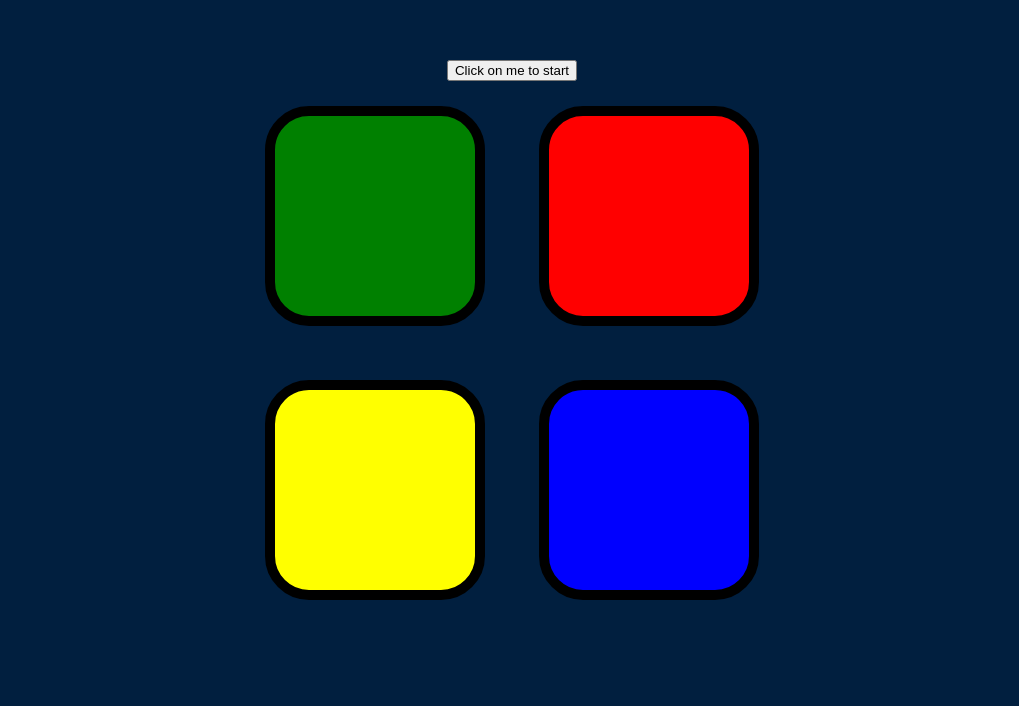
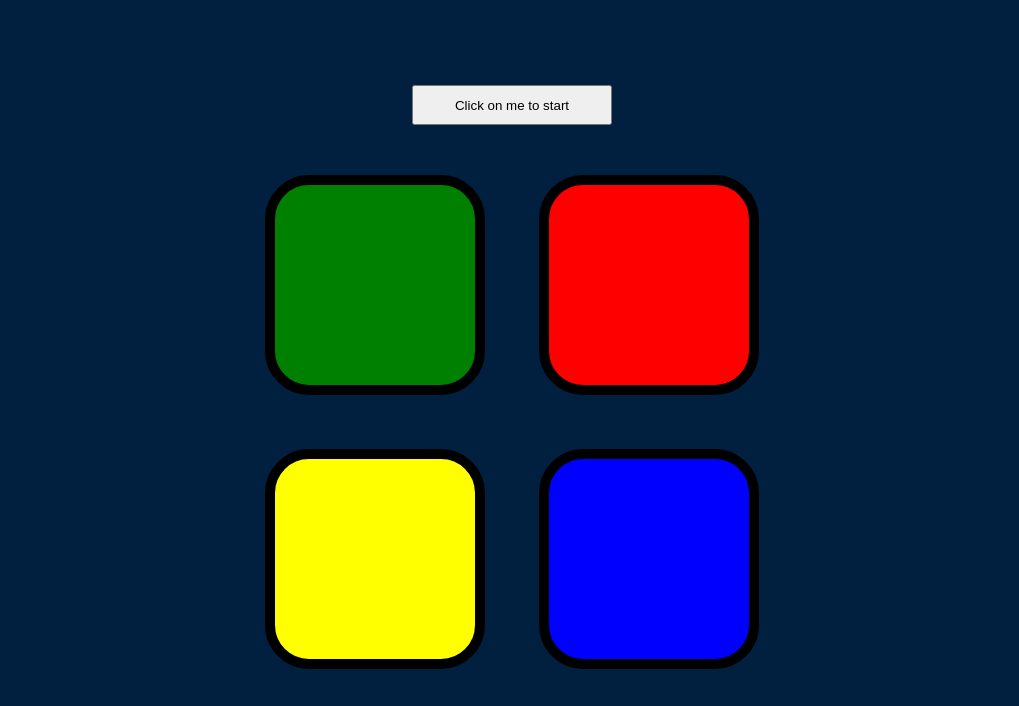
Before and after one commit to Vaibhav2887/simon-color-game-, a plain HTML site: page index.html in a window 1280 px wide. Shown: the part 114-820 px from the top of the page, without its empty margins (128-1147 px from the left). Drawn offline with nearby package versions, Linux system fonts and the light colour scheme.

Commit message:
Update styles.css
button css

```diff
--- a/styles.css
+++ b/styles.css
@@ -17,6 +17,15 @@ body {
 
 }
 
+.btna {
+  margin: 25px;
+  display: inline-block;
+  height: 40px;
+  width: 200px;
+}
+.miss{
+  display: none;
+}
 .btn {
   margin: 25px;
   display: inline-block;
```
